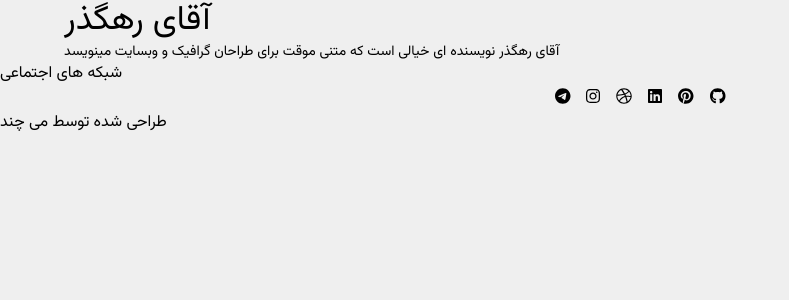
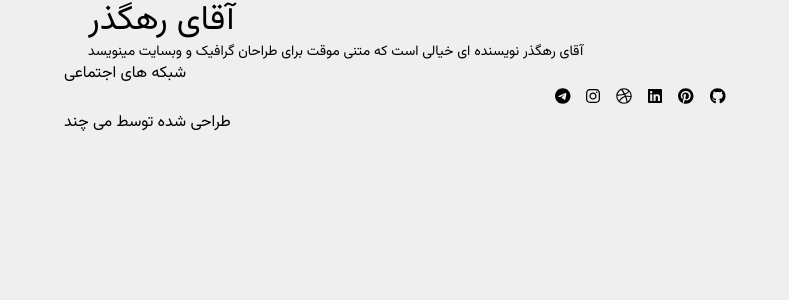
Before and after one commit to Mizfa-Tech/Rahgozar, a Next.js app: page / in a window 1280 px wide. Shown: the top 300 px of the page, without its empty margins (0-789 px from the left). Built offline with nearby package versions, Linux system fonts and the light colour scheme.

Commit message:
Fix footer styles

```diff
--- a/components/footer/Footer.tsx
+++ /dev/null
@@ -1,40 +0,0 @@
-import { Typography, Stack } from "@mui/material"
-import Grid2 from "@mui/material/Unstable_Grid2/Grid2";
-import { FontAwesomeIcon } from "@fortawesome/react-fontawesome";
-import { faInstagram, faTelegram, faDribbble, faLinkedin, faPinterest, faGithub } from "@fortawesome/free-brands-svg-icons"
-import Link from "next/link";
-
-export default function Footer() {
-    return(
-        <Grid2 className="flex justify-center flex-col">
-            <Grid2 className="text-center w-[18%] m-auto ">
-                <Typography variant="body1" className="border-b-2 border-x-0 border-t-0 border-solid border-gray-400">شبکه های اجتماعی</Typography>
-            </Grid2>
-            <Grid2 className="pt-2">
-                <Stack direction="row" alignItems="center" justifyContent="center" spacing={2}>
-                    <Link href="/" className="hover:text-sky-800">
-                        <FontAwesomeIcon icon={faTelegram} className="text-2xl" />
-                    </Link>
-                    <Link href="/" className="hover:text-sky-800">
-                        <FontAwesomeIcon icon={faInstagram} className="text-2xl aria-hidden:false" />
-                    </Link>
-                    <Link href="/" className="hover:text-sky-800">
-                        <FontAwesomeIcon icon={faDribbble} className="text-2xl" />
-                    </Link>
-                    <Link href="/" className="hover:text-sky-800">
-                        <FontAwesomeIcon icon={faLinkedin} className="text-2xl" />
-                    </Link>
-                    <Link href="/" className="hover:text-sky-800">
-                        <FontAwesomeIcon icon={faPinterest} className="text-2xl" />
-                    </Link>
-                    <Link href="/" className="hover:text-sky-800">
-                        <FontAwesomeIcon swapOpacity icon={faGithub} className="text-2xl" />
-                    </Link>
-                </Stack>
-            </Grid2>
-            <Grid2 className="mt-4 text-center">
-                <Typography variant="body1" className="text-gray-600">طراحی شده توسط <Link href="https://meechand.com" className="text-violet-800">می چند</Link></Typography>
-            </Grid2>
-        </Grid2>
-    );
-}
--- /dev/null
+++ b/components/layouts/MainLayout.tsx
@@ -0,0 +1,24 @@
+import Grid2 from "@mui/material/Unstable_Grid2/Grid2";
+import { Container } from "@mui/material";
+import Footer from "./footer/Footer";
+import Header from "./header/Header";
+
+type Props = {
+  children: any;
+};
+
+export default function MainLayout(props: Props) {
+  return (
+    <Grid2>
+      <Container>
+        <Grid2>
+          <Header />
+        </Grid2>
+        <Grid2>{props.children}</Grid2>
+        <Grid2>
+          <Footer />
+        </Grid2>
+      </Container>
+    </Grid2>
+  );
+}
--- /dev/null
+++ b/components/layouts/footer/Footer.tsx
@@ -0,0 +1,42 @@
+import { Typography, Stack } from "@mui/material"
+import Grid2 from "@mui/material/Unstable_Grid2/Grid2";
+import { FontAwesomeIcon } from "@fortawesome/react-fontawesome";
+import { faInstagram, faTelegram, faDribbble, faLinkedin, faPinterest, faGithub } from "@fortawesome/free-brands-svg-icons"
+import Link from "next/link";
+
+export default function Footer() {
+    return(
+        <Grid2 className="flex justify-center flex-col">
+            <Grid2 className="text-center">
+                <Typography variant="body1" >شبکه های اجتماعی</Typography>
+            </Grid2>
+            <Grid2 className="pt-1 flex justify-center">
+                <Grid2 className="border-t-2 border-x-0 border-b-0 border-solid border-gray-400 pt-3">
+                    <Stack direction="row" alignItems="center" justifyContent="center" spacing={2}>
+                        <Link href="/" className="hover:text-sky-900 bg-white w-10 h-10 flex justify-center items-center rounded-full">
+                            <FontAwesomeIcon icon={faTelegram} className="text-2xl" />
+                        </Link>
+                        <Link href="/" className="hover:text-sky-900 bg-white w-10 h-10 flex justify-center items-center rounded-full">
+                            <FontAwesomeIcon icon={faInstagram} className="text-2xl" />
+                        </Link>
+                        <Link href="/" className="hover:text-sky-900 bg-white w-10 h-10 flex justify-center items-center rounded-full">
+                            <FontAwesomeIcon icon={faDribbble} className="text-2xl" />
+                        </Link>
+                        <Link href="/" className="hover:text-sky-900 bg-white w-10 h-10 flex justify-center items-center rounded-full">
+                            <FontAwesomeIcon icon={faLinkedin} className="text-2xl" />
+                        </Link>
+                        <Link href="/" className="hover:text-sky-900 bg-white w-10 h-10 flex justify-center items-center rounded-full">
+                            <FontAwesomeIcon icon={faPinterest} className="text-2xl" />
+                        </Link>
+                        <Link href="/" className="hover:text-sky-900 bg-white w-10 h-10 flex justify-center items-center rounded-full">
+                            <FontAwesomeIcon icon={faGithub} className="text-2xl" />
+                        </Link>
+                    </Stack>
+                </Grid2>
+            </Grid2>
+            <Grid2 className="mt-4 text-center">
+                <Typography variant="body1" className="text-gray-600">طراحی شده توسط <Link href="https://meechand.com" className="text-violet-800">می چند</Link></Typography>
+            </Grid2>
+        </Grid2>
+    );
+}
--- a/pages/_app.tsx
+++ b/pages/_app.tsx
@@ -3,8 +3,6 @@ import type { AppProps } from 'next/app'
 import 'tailwindcss/tailwind.css';
 import "@fortawesome/fontawesome-svg-core/styles.css";
 import { createTheme, ThemeProvider } from "@mui/material/styles";
-// import { config } from "@fontawesome/fontawesome-svg-core";
-// config.autoAddCss = false;
 
 export let theme = createTheme({
   typography: {
--- a/pages/index.tsx
+++ b/pages/index.tsx
@@ -1,6 +1,6 @@
+import Grid2 from "@mui/material/Unstable_Grid2/Grid2";
 import Head from "next/head";
-import Footer from "../components/footer/Footer";
-import Header from "../components/header/Header";
+import MainLayout from "../components/layouts/MainLayout";
 
 export default function Home() {
   return (
@@ -9,16 +9,12 @@ export default function Home() {
         <title>Rahgozar</title>
         <meta name="description" content="Generated by create next app" />
         <link rel="icon" href="/favicon.ico" />
-        <link
-          href="https://cdn.jsdelivr.net/gh/rastikerdar/vazirmatn@v33.003/Vazirmatn-font-face.css"
-          as="font"
-          type="font/woff"
-        />
       </Head>
-      <div>
-        <Header />
-        <Footer />
-      </div>
+      <MainLayout>
+        <Grid2 className="grid template">
+
+        </Grid2>
+      </MainLayout>
     </div>
   );
 }
```
Also changed, not shown: components/layouts/header/Header.tsx (renamed from components/header/Header.tsx).
